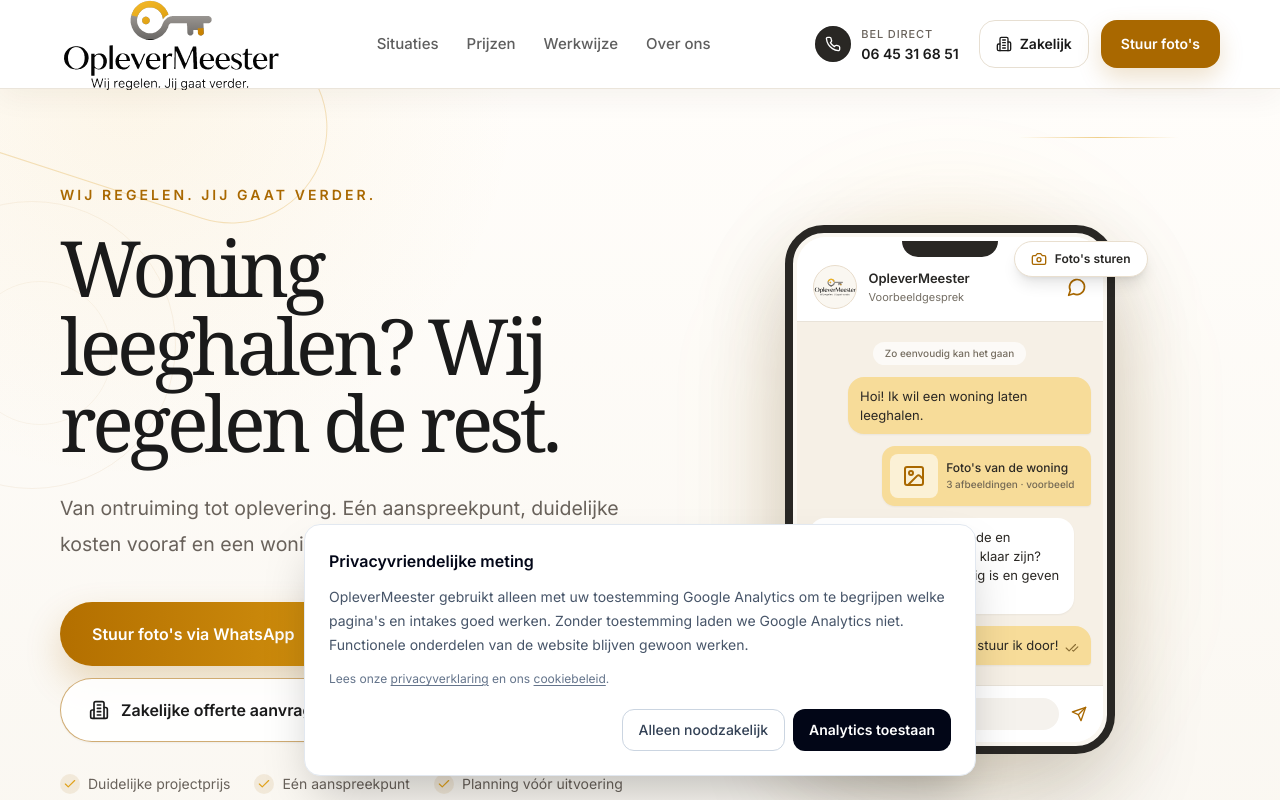
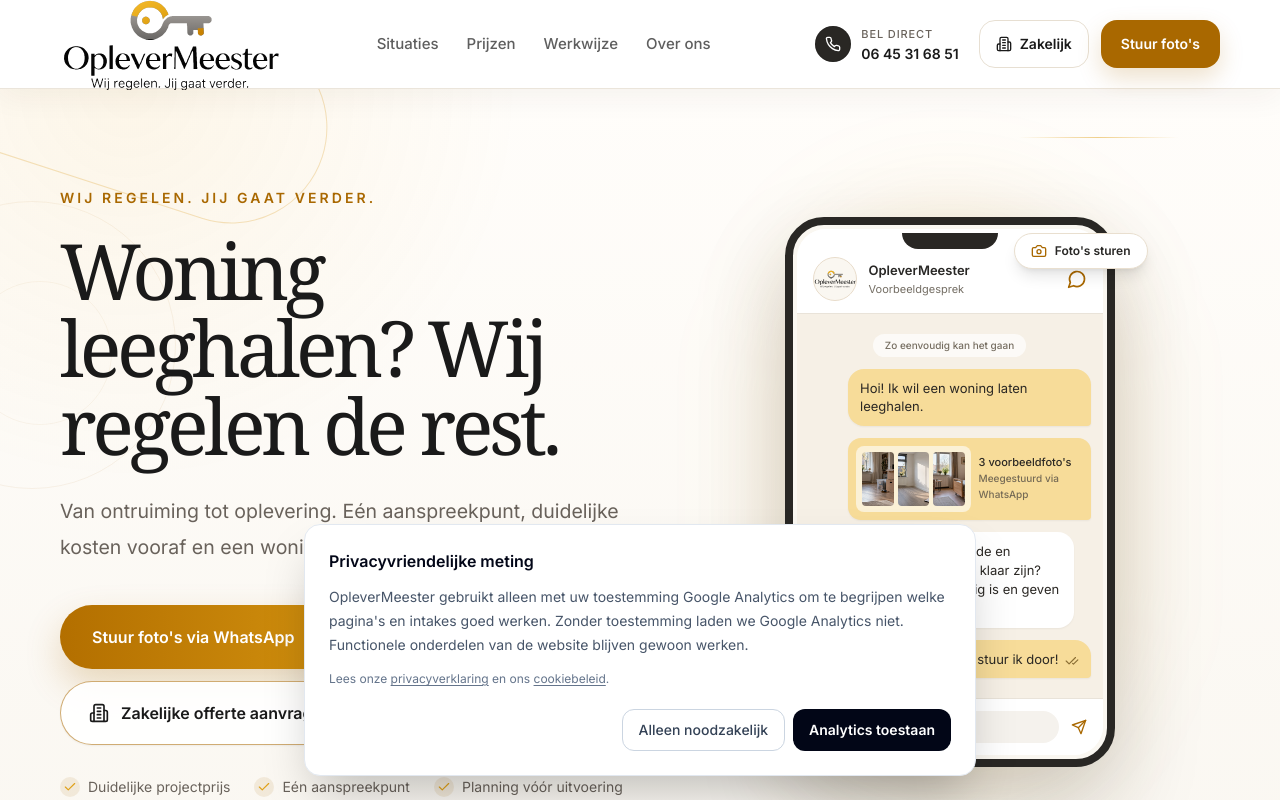
Before and after one commit to sandvlietbv/OpleverMeester, a Next.js app: page / in a window 1280 px wide. Shown: the top 800 px of the page. Built offline with nearby package versions, Linux system fonts and the light colour scheme.

Commit message:
Refine customer paths, photo chat and conditional starting price

```diff
--- a/components/PrivateWhatsApp.tsx
+++ b/components/PrivateWhatsApp.tsx
@@ -1,6 +1,6 @@
 import Image from "next/image";
 import Link from "next/link";
-import { ArrowRight, Building2, Camera, Check, CheckCheck, ImageIcon, MessageCircle, Send } from "lucide-react";
+import { ArrowRight, Building2, Camera, Check, CheckCheck, MessageCircle, Send } from "lucide-react";
 import { PHOTO_WHATSAPP_HREF } from "@/lib/whatsapp";
 
 /** Illustratie van een gesprek, nadrukkelijk geen echte klantchat of offerte. */
@@ -27,8 +27,12 @@
               Hoi! Ik wil een woning laten leeghalen.
             </div>
             <div className="ml-auto flex w-fit max-w-[86%] items-center gap-2 rounded-[13px] rounded-br-[4px] bg-[#f7dc99] p-2 text-[#2b2824] shadow-sm">
-              <span className="flex h-11 w-12 items-center justify-center rounded-lg bg-white/60"><ImageIcon className="h-6 w-6 text-[#a96800]" aria-hidden="true" /></span>
-              <span className="pr-2 text-xs font-medium">Foto's van de woning<br /><span className="text-[10px] text-[#756a55]">3 afbeeldingen · voorbeeld</span></span>
+              <span className="grid w-[154px] grid-cols-3 gap-1 overflow-hidden rounded-lg bg-white/60 p-1.5">
+                <Image src="/images/visual-proof/woningontruiming.webp" width={48} height={54} alt="Voorbeeldfoto van een woning" className="h-[54px] w-full rounded object-cover" />
+                <Image src="/images/visual-proof/huurwoning-inspectie.webp" width={48} height={54} alt="Voorbeeldfoto van een kamer" className="h-[54px] w-full rounded object-cover" />
+                <Image src="/images/visual-proof/senioren.webp" width={48} height={54} alt="Voorbeeldfoto van de inboedel" className="h-[54px] w-full rounded object-cover" />
+              </span>
+              <span className="pr-2 text-[11px] font-medium">3 voorbeeldfoto's<br /><span className="text-[10px] text-[#756a55]">Meegestuurd via WhatsApp</span></span>
             </div>
             <div className="mr-auto max-w-[94%] rounded-[16px] rounded-bl-[4px] bg-white px-3 py-2.5 text-[#2b2824] shadow-sm">
               Dank je! Wat is de postcode en wanneer moet de woning klaar zijn? Dan bekijken we wat nodig is en geven we een prijsindicatie.
@@ -60,7 +64,7 @@
           <div>
             <p className="text-sm font-semibold uppercase tracking-[0.14em] text-[#a96800]">Voor particulieren</p>
             <h2 className="mt-3 max-w-2xl font-display text-4xl font-semibold tracking-[-0.04em] text-navy md:text-5xl">Laat zien wat er weg moet. Wij regelen de rest.</h2>
-            <p className="mt-5 max-w-xl text-lg leading-8 text-muted">Geen lange vragenlijst. Open WhatsApp en stuur een paar duidelijke foto's van de woning. We stellen alleen de vragen die nodig zijn voor een passende prijsindicatie.</p>
+            <p className="mt-5 max-w-xl text-lg leading-8 text-muted">Geen lange vragenlijst. Open WhatsApp en stuur een paar duidelijke foto's van de woning. Elke woning is anders. We stellen alleen de vragen die nodig zijn voor een passende prijsindicatie.</p>
             <div className="mt-8 flex flex-wrap gap-3">
               <a href={PHOTO_WHATSAPP_HREF} target="_blank" rel="noopener noreferrer" className="inline-flex min-h-14 items-center justify-center gap-3 rounded-full bg-[#b36f00] px-7 py-4 text-base font-semibold text-white shadow-[0_12px_30px_rgba(169,104,0,0.22)] transition hover:-translate-y-0.5 hover:bg-[#996000]">
                 <MessageCircle className="h-5 w-5" /> Stuur foto's via WhatsApp <ArrowRight className="h-4 w-4" />
```
